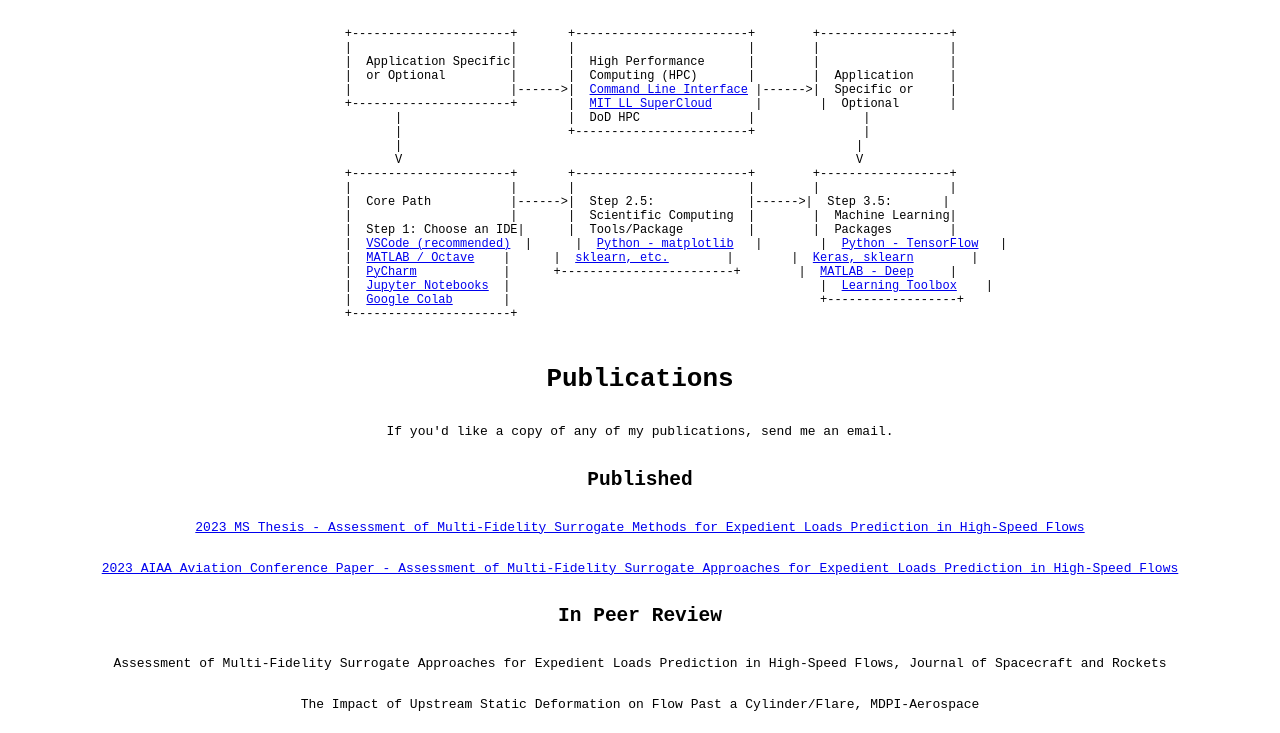
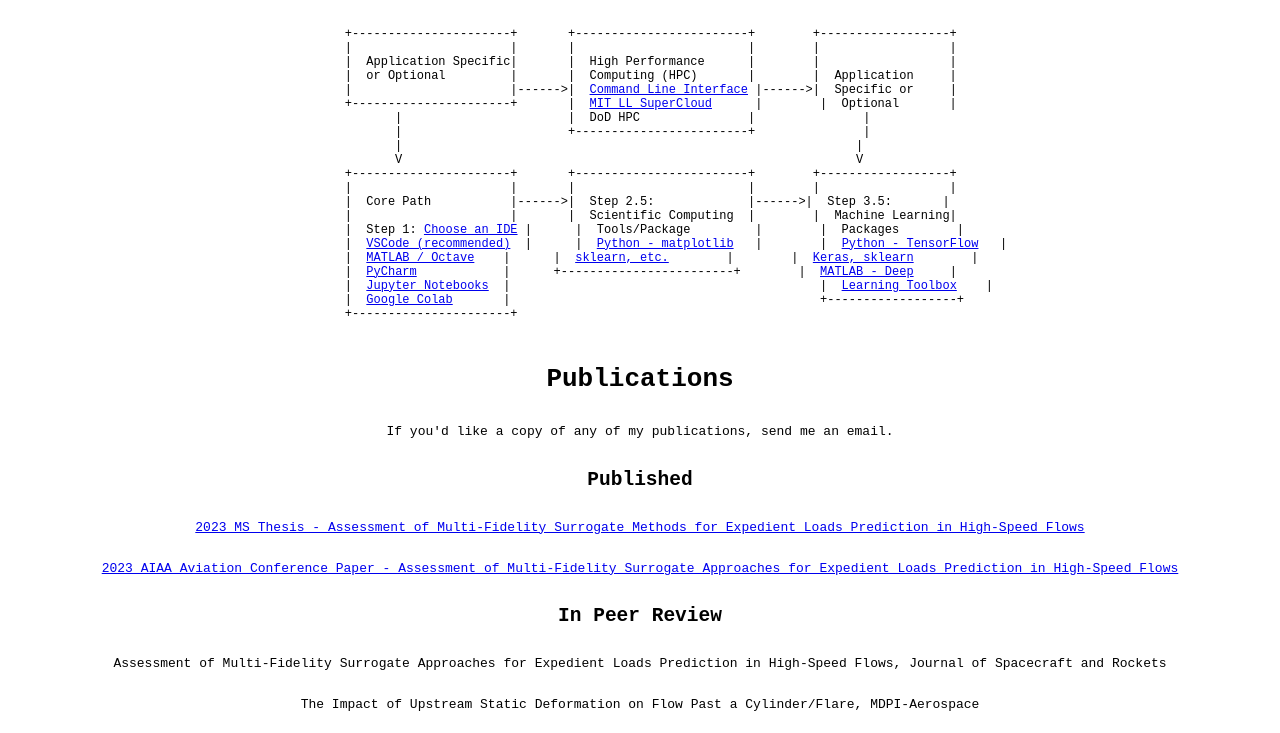
Before and after one commit to tyler-korenyi-both/tyler-korenyi-both.github.io, a plain HTML site: page index.html in a window 1280 px wide. Shown: the part 164-897 px from the top of the page. Drawn offline with Linux system fonts and the light colour scheme.

Commit message:
add hyperlink to IDE_choice

```diff
--- a/index.html
+++ b/index.html
@@ -40,7 +40,7 @@
           |                      |       |                        |        |                  |
           |  Core Path           |------>|  Step 2.5:             |------>|  Step 3.5:       |
           |                      |       |  Scientific Computing  |        |  Machine Learning|
-          |  Step 1: Choose an IDE|      |  Tools/Package         |        |  Packages        |
+          |  Step 1: <a href="IDE_choice.html">Choose an IDE</a> |      |  Tools/Package         |        |  Packages        |
           |  <a href="https://example.com">VSCode (recommended)</a>  |      |  <a href="https://example.com">Python - matplotlib</a>   |        |  <a href="https://example.com">Python - TensorFlow</a>   |
           |  <a href="https://example.com">MATLAB / Octave</a>    |      |  <a href="https://example.com">sklearn, etc.</a>        |        |  <a href="https://example.com">Keras, sklearn</a>        |
           |  <a href="https://example.com">PyCharm</a>            |      +------------------------+        |  <a href="https://example.com">MATLAB - Deep</a>     |
```
